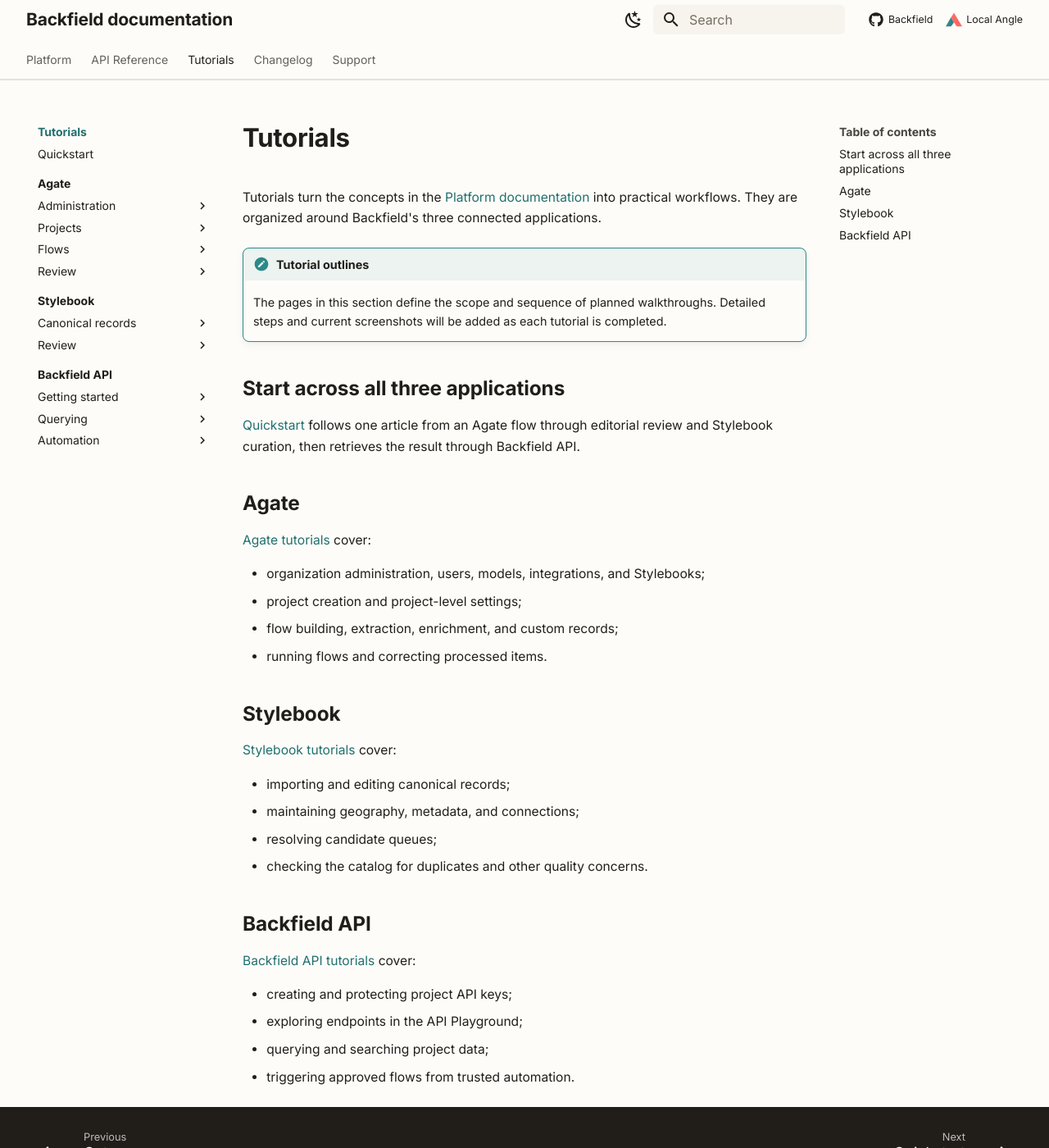
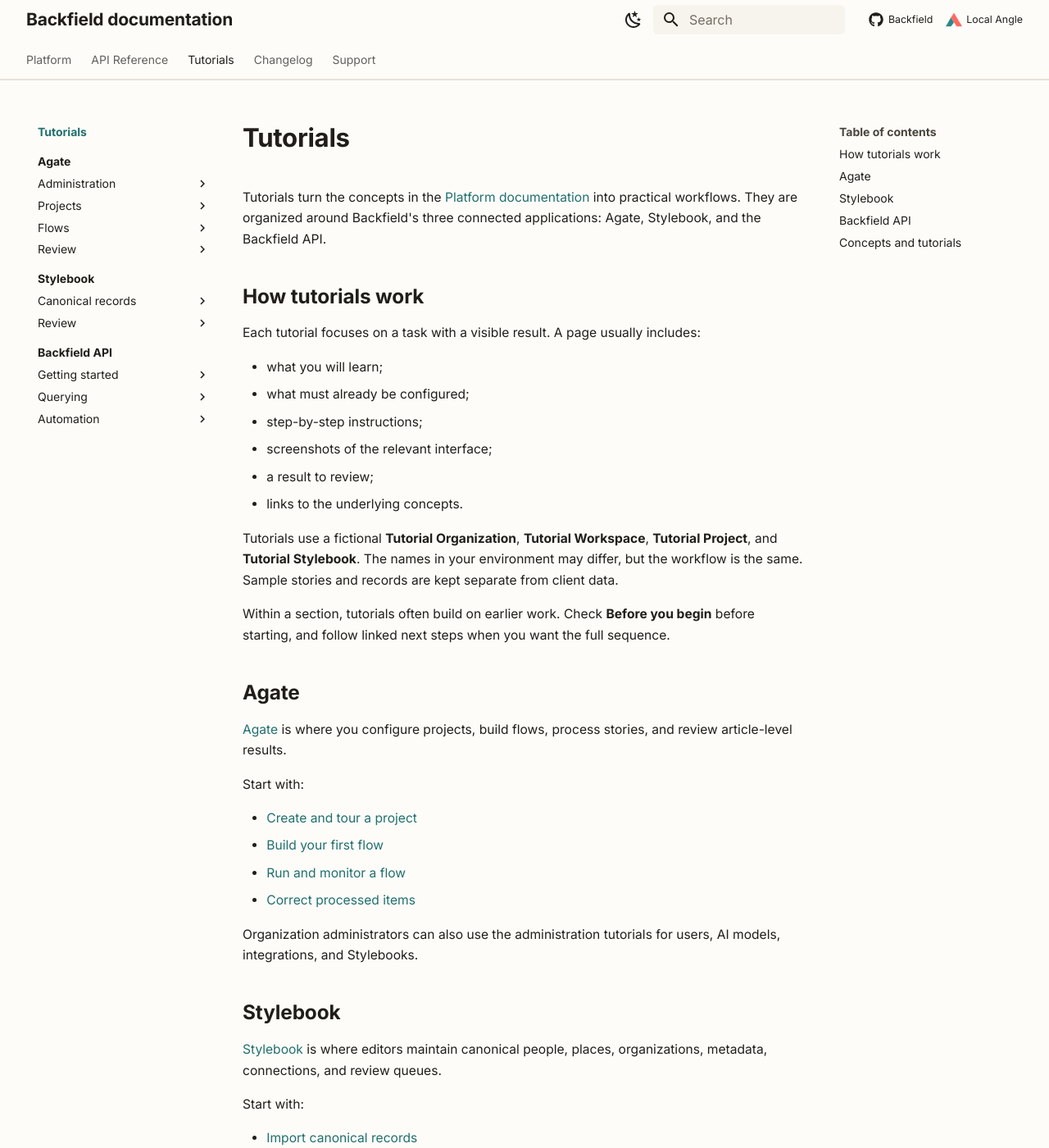
Before and after one commit to localangle/backfield-docs, an MkDocs documentation site: the page built from docs/tutorials/index.md, in a window 1280 px wide and 1400 px high. Shown: the whole window at 82% size. Built offline with MkDocs 1.6.1 and Material for MkDocs 9.7.7, drawn with Linux system fonts in a browser that asks for light colours; some of the changed text lies outside the part shown.

Commit message:
docs: complete canonical import tutorial
Document the tutorial paths, add the verified Stylebook import walkthrough, and retire the placeholder quickstart.

Co-authored-by: Cursor <cursoragent@cursor.com>

```diff
--- a/docs/tutorials/index.md
+++ b/docs/tutorials/index.md
@@ -2,42 +2,74 @@
 
 Tutorials turn the concepts in the
 [Platform documentation](../platform/index.md) into practical workflows. They
-are organized around Backfield's three connected applications.
+are organized around Backfield's three connected applications: Agate,
+Stylebook, and the Backfield API.
 
-!!! note "Tutorial outlines"
-    The pages in this section define the scope and sequence of planned
-    walkthroughs. Detailed steps and current screenshots will be added as each
-    tutorial is completed.
+## How tutorials work
 
-## Start across all three applications
+Each tutorial focuses on a task with a visible result. A page usually includes:
 
-[Quickstart](quickstart.md) follows one article from an Agate flow through
-editorial review and Stylebook curation, then retrieves the result through
-Backfield API.
+- what you will learn;
+- what must already be configured;
+- step-by-step instructions;
+- screenshots of the relevant interface;
+- a result to review;
+- links to the underlying concepts.
+
+Tutorials use a fictional **Tutorial Organization**, **Tutorial Workspace**,
+**Tutorial Project**, and **Tutorial Stylebook**. The names in your environment
+may differ, but the workflow is the same. Sample stories and records are kept
+separate from client data.
+
+Within a section, tutorials often build on earlier work. Check **Before you
+begin** before starting, and follow linked next steps when you want the full
+sequence.
 
 ## Agate
 
-[Agate tutorials](agate/index.md) cover:
+[Agate](agate/index.md) is where you configure projects, build flows, process
+stories, and review article-level results.
 
-- organization administration, users, models, integrations, and Stylebooks;
-- project creation and project-level settings;
-- flow building, extraction, enrichment, and custom records;
-- running flows and correcting processed items.
+Start with:
+
+- [Create and tour a project](agate/create-project.md)
+- [Build your first flow](agate/build-flow.md)
+- [Run and monitor a flow](agate/run-flow.md)
+- [Correct processed items](agate/review-processed-items.md)
+
+Organization administrators can also use the administration tutorials for
+users, AI models, integrations, and Stylebooks.
 
 ## Stylebook
 
-[Stylebook tutorials](stylebook/index.md) cover:
+[Stylebook](stylebook/index.md) is where editors maintain canonical people,
+places, organizations, metadata, connections, and review queues.
 
-- importing and editing canonical records;
-- maintaining geography, metadata, and connections;
-- resolving candidate queues;
-- checking the catalog for duplicates and other quality concerns.
+Start with:
+
+- [Import canonical records](stylebook/import-canonicals.md)
+- [Edit canonical records](stylebook/edit-canonicals.md)
+- [Review candidate queues](stylebook/review-candidates.md)
+- [Check catalog quality](stylebook/review-catalog.md)
 
 ## Backfield API
 
-[Backfield API tutorials](api/index.md) cover:
+[Backfield API](api/index.md) tutorials show how to access project data from
+the API Playground or trusted software.
 
-- creating and protecting project API keys;
-- exploring endpoints in the API Playground;
-- querying and searching project data;
-- triggering approved flows from trusted automation.
+Start with:
+
+- [Create an API key](api/create-api-key.md)
+- [Use the API Playground](api/playground.md)
+- [Query project data](api/query-data.md)
+- [Search project data](api/search.md)
+
+API keys and responses are project-scoped. Use tutorial credentials and data
+for practice rather than copying keys or client content into documentation.
+
+## Concepts and tutorials
+
+Use tutorials when you want to complete a task. Use the
+[Platform documentation](../platform/index.md) when you need to understand a
+feature, its data model, or its editorial implications. API endpoint details
+remain in the [API reference](../api/index.md).
--- a/mkdocs-api.yml
+++ b/mkdocs-api.yml
@@ -10,7 +10,6 @@ exclude_docs: |
   /index.md
   platform/**
   tutorials/index.md
-  tutorials/quickstart.md
   tutorials/agate/**
   tutorials/stylebook/**
 
--- a/mkdocs.yml
+++ b/mkdocs.yml
@@ -187,7 +187,6 @@ nav:
               - Get run: api/runs/get-run.md
   - Tutorials:
       - tutorials/index.md
-      - Quickstart: tutorials/quickstart.md
       - Agate:
           - tutorials/agate/index.md
           - Administration:
```
Also changed, not shown: docs/tutorials/quickstart.md (deleted, +0 -45 lines), docs/tutorials/stylebook/import-canonicals.md (+129 -19 lines), docs/images/tutorials/stylebook-import/geojson-validated.png (added), docs/images/tutorials/stylebook-import/import-ready.png (added), docs/images/tutorials/stylebook-import/import-review.png (added), docs/images/tutorials/stylebook-import/location-mapping.png (added), docs/images/tutorials/stylebook-import/metadata-optional.png (added), docs/images/tutorials/stylebook-import/minnesota-canonical.png (added).
